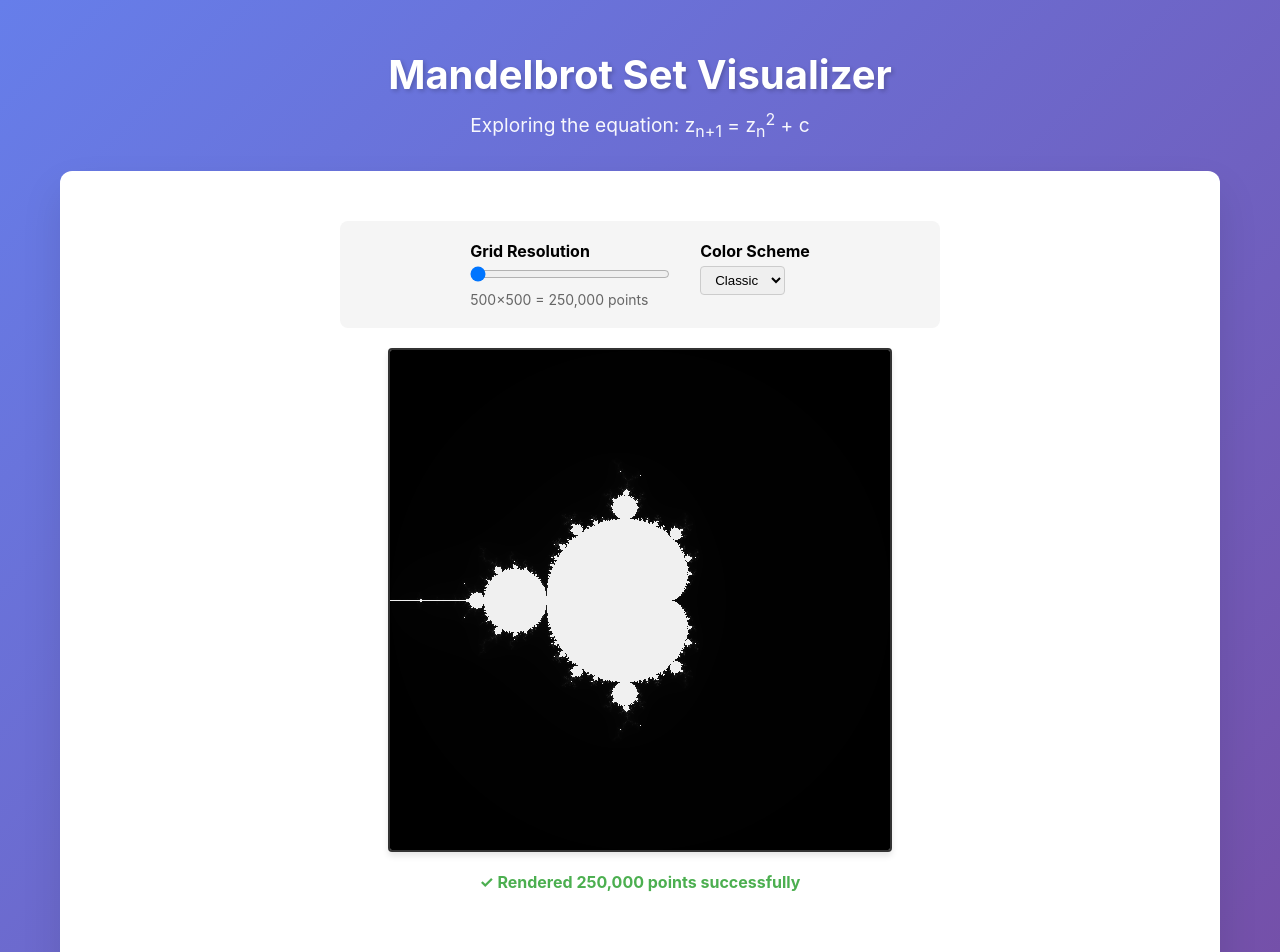
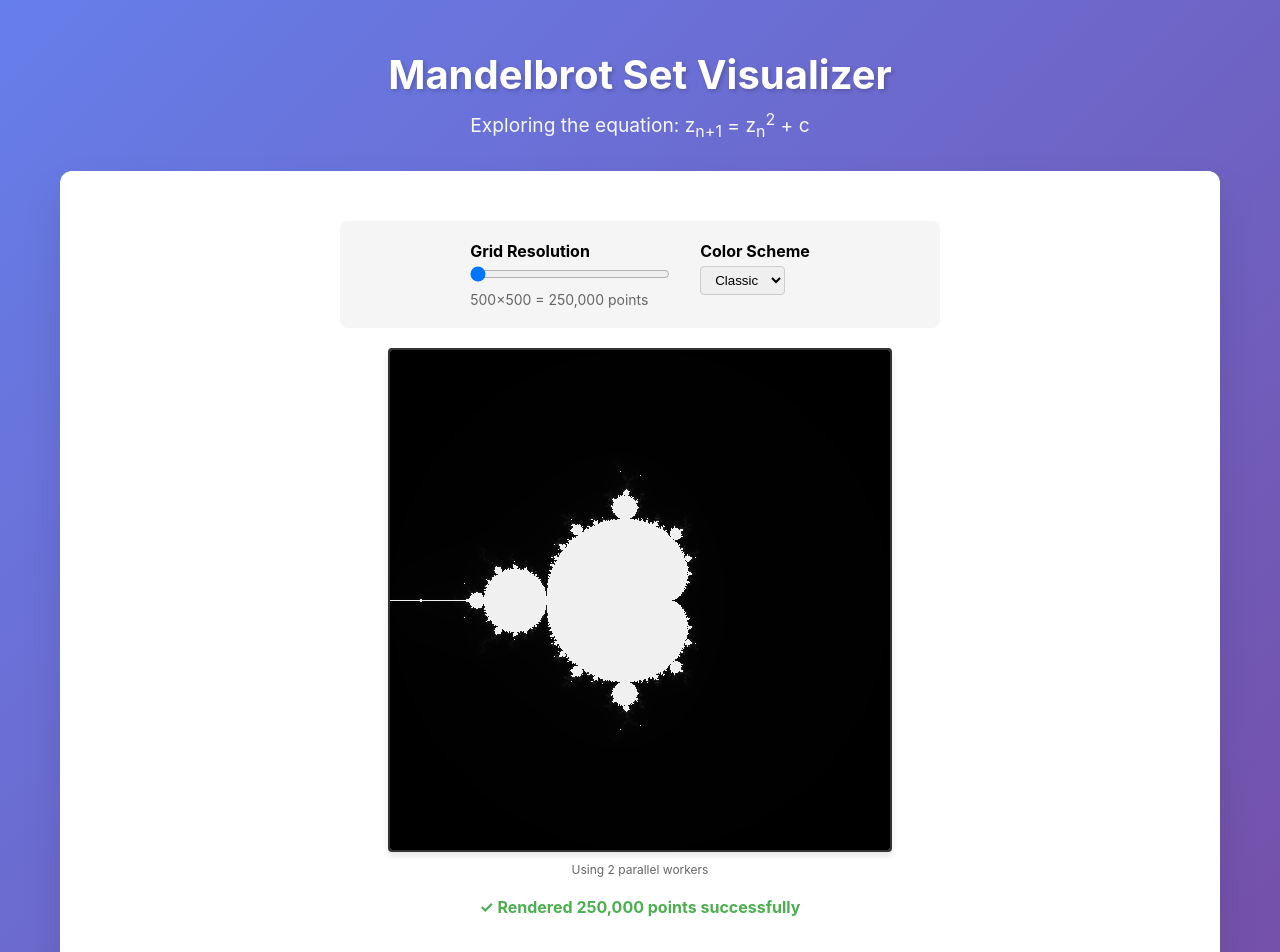
Before and after one commit to jordan-romeroporter/mandelbrot-nclusion, a React (Vite) app: page / in a window 1280 px wide. Shown: the top 952 px of the page. Built offline with nearby package versions, Linux system fonts and the light colour scheme.

Commit message:
feat: update canvas component with worker status display

```diff
--- a/src/components/MandelbrotCanvas.tsx
+++ b/src/components/MandelbrotCanvas.tsx
@@ -1,29 +1,41 @@
-import { useEffect, useRef } from "react";
-import type { ColorScheme } from "../types";
-import { useMandelbrotRenderer } from "../hooks/useMandelbrotRenderer";
+import { useEffect, useRef } from 'react';
+import { ColorScheme, Viewport } from '../types';
+import { useMandelbrotRenderer } from '../hooks/useMandelbrotRenderer';
 
 type MandelbrotCanvasProps = {
   size: number;
   colorScheme: ColorScheme;
+  viewport: Viewport;
   maxIterations?: number;
   onProgress?: (progress: number) => void;
   onComplete?: () => void;
+  useWorkers?: boolean;
 };
 
 export function MandelbrotCanvas({
   size,
   colorScheme,
+  viewport,
   maxIterations = 100,
   onProgress,
   onComplete,
+  useWorkers = true
 }: MandelbrotCanvasProps) {
   const canvasRef = useRef<HTMLCanvasElement>(null);
-  const { renderToCanvas, isCalculating, cleanup } = useMandelbrotRenderer({
+  const {
+    renderToCanvas,
+    isCalculating,
+    cleanup,
+    isUsingWorkers,
+    workerCount
+  } = useMandelbrotRenderer({
     size,
     colorScheme,
     maxIterations,
+    viewport,
     onProgress,
     onComplete,
+    useWorkers
   });
 
   useEffect(() => {
@@ -36,17 +48,29 @@ export function MandelbrotCanvas({
   }, [renderToCanvas, cleanup]);
 
   return (
+    <>
       <canvas
         ref={canvasRef}
         style={{
-        border: "2px solid #333",
-        borderRadius: "4px",
-        boxShadow: "0 4px 6px rgba(0, 0, 0, 0.1)",
-        display: "block",
-        margin: "0 auto",
+          border: '2px solid #333',
+          borderRadius: '4px',
+          boxShadow: '0 4px 6px rgba(0, 0, 0, 0.1)',
+          display: 'block',
+          margin: '0 auto',
           opacity: isCalculating ? 0.9 : 1,
-        transition: "opacity 0.3s ease",
+          transition: 'opacity 0.3s ease'
         }}
       />
+      {isUsingWorkers && (
+        <div style={{
+          textAlign: 'center',
+          marginTop: '10px',
+          fontSize: '12px',
+          color: '#666'
+        }}>
+          Using {workerCount} parallel workers
+        </div>
+      )}
+    </>
   );
 }
```
Lines whose indentation alone changed are shown as unchanged.
